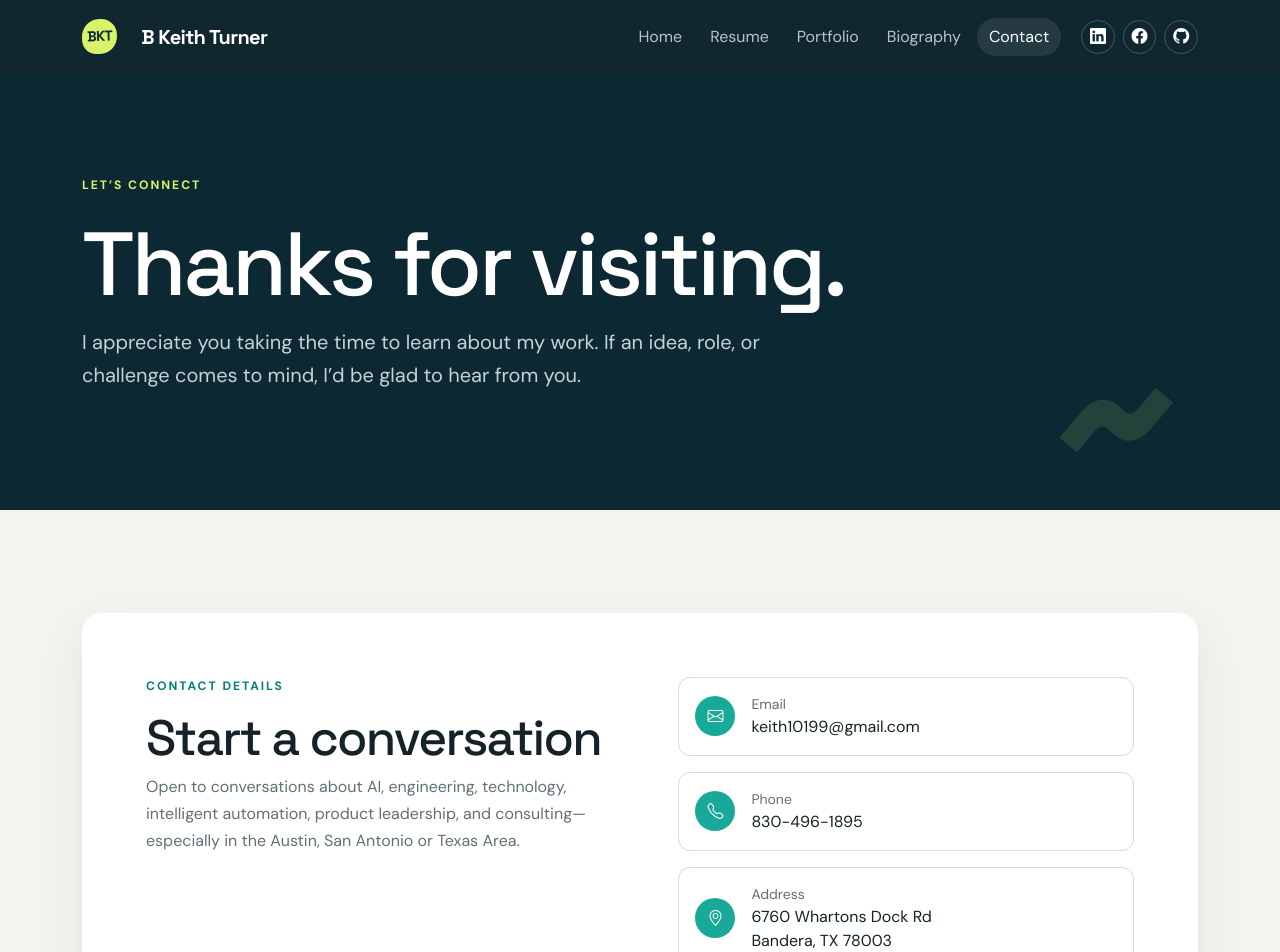
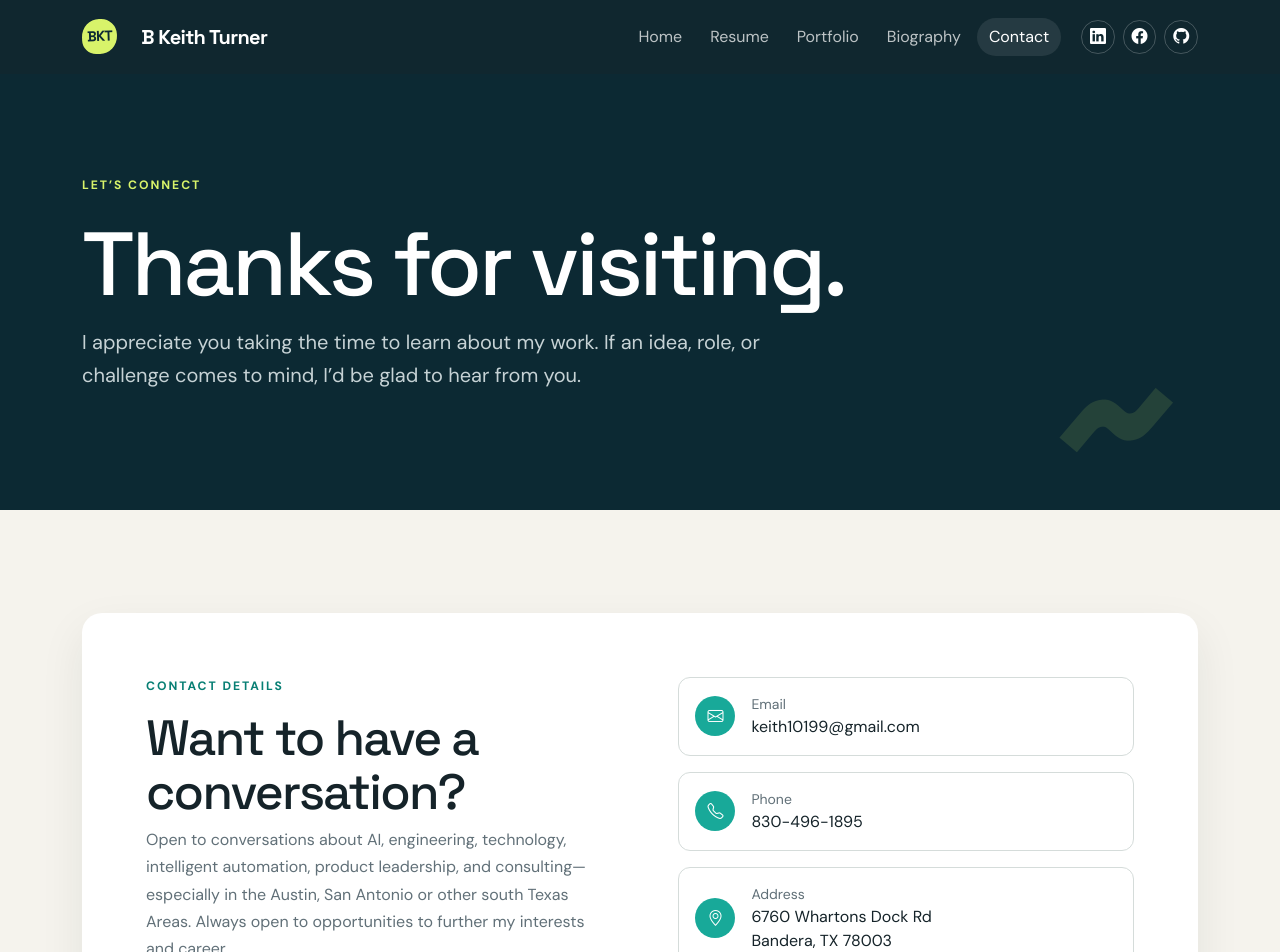
Before and after one commit to floppyfishhead/CurriculumVitae, a React (Vite) app: page /contact in a window 1280 px wide. Shown: the top 952 px of the page. Built offline with nearby package versions, Linux system fonts and the light colour scheme.

Commit message:
updated address to gmaps link

```diff
--- a/src/Pages/Contact.jsx
+++ b/src/Pages/Contact.jsx
@@ -13,11 +13,13 @@ function Contact() {
           <div className="contact-card">
             <div>
               <p className="eyebrow dark">Contact details</p>
-              <h2>Start a conversation</h2>
+              <h2>Want to have a conversation?</h2>
               <p>
                 Open to conversations about AI, engineering, technology,
                 intelligent automation, product leadership, and
-                consulting—especially in the Austin, San Antonio or Texas Area.
+                consulting—especially in the Austin, San Antonio or other south
+                Texas Areas. Always open to opportunities to further my
+                interests and career.
               </p>
             </div>
             <div className="contact-links">
@@ -33,14 +35,18 @@ function Contact() {
                   <small>Phone</small>830-496-1895
                 </span>
               </a>
-              <div className="contact-address">
+              <a
+                href="https://www.google.com/maps/place/Bandera,+TX/@28.973493,-99.156084,13z/data=!3m1!4b1!4m5!3m4!1s0x8662c7c8c8c8c8c8:0x8c8c8c8c8c8c8c8c!8m2!3d28.973493!4d-99.156084"
+                target="_blank"
+                rel="noreferrer"
+              >
                 <i className="bi bi-geo-alt" />
                 <span>
                   <small>Address</small>6760 Whartons Dock Rd
                   <br />
                   Bandera, TX 78003
                 </span>
-              </div>
+              </a>
               <div className="contact-social">
                 <small>Find me online</small>
                 <SocialLinks />
```
